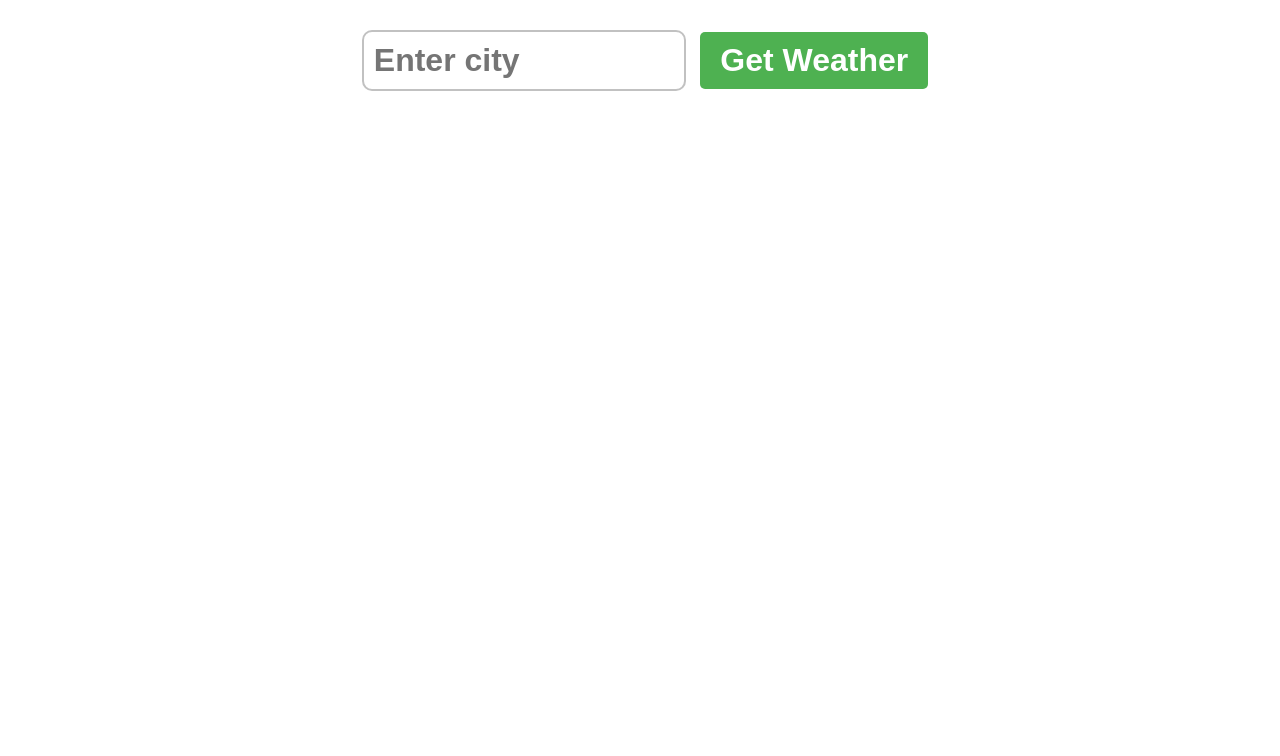
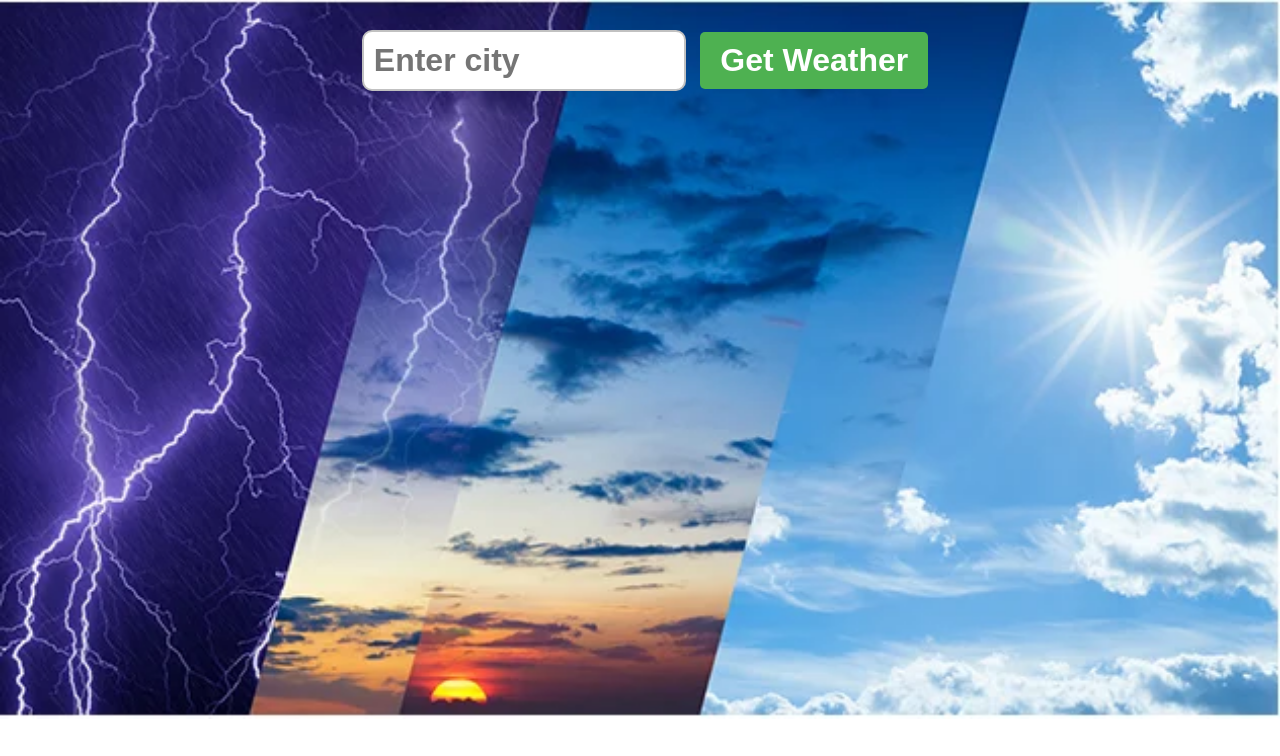
Before and after one commit to Kostas9093/Weather-App, a plain HTML site: page index.html in a window 1280 px wide. Drawn offline with Linux system fonts and the light colour scheme; the site is published under a folder, as on GitHub Pages, so addresses that start at the root find nothing.

Commit message:
Update style.css

```diff
--- a/style.css
+++ b/style.css
@@ -1,6 +1,6 @@
 body{
     font-family: Arial, sans-serif;
-    background-image: url(/weather.webp);
+    background-image: url("weather.webp");
     background-repeat: no-repeat;
     background-size: 100%;
     margin: 0;
```
